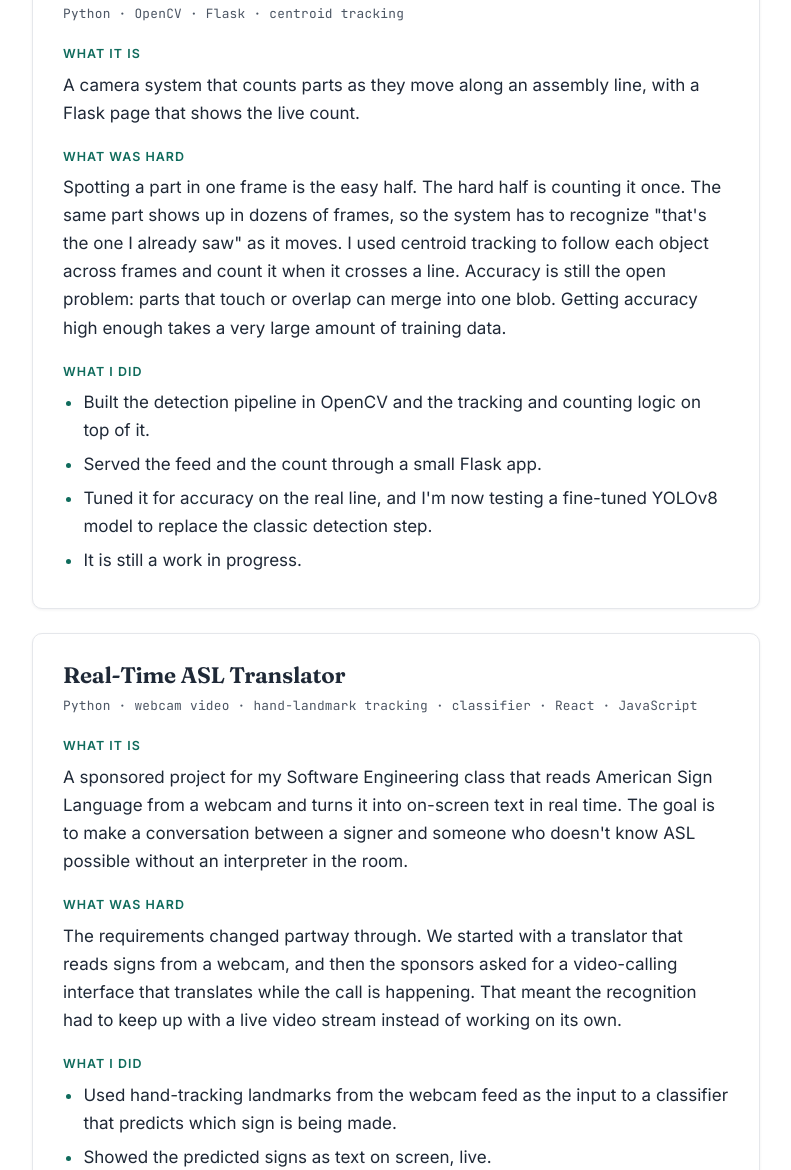
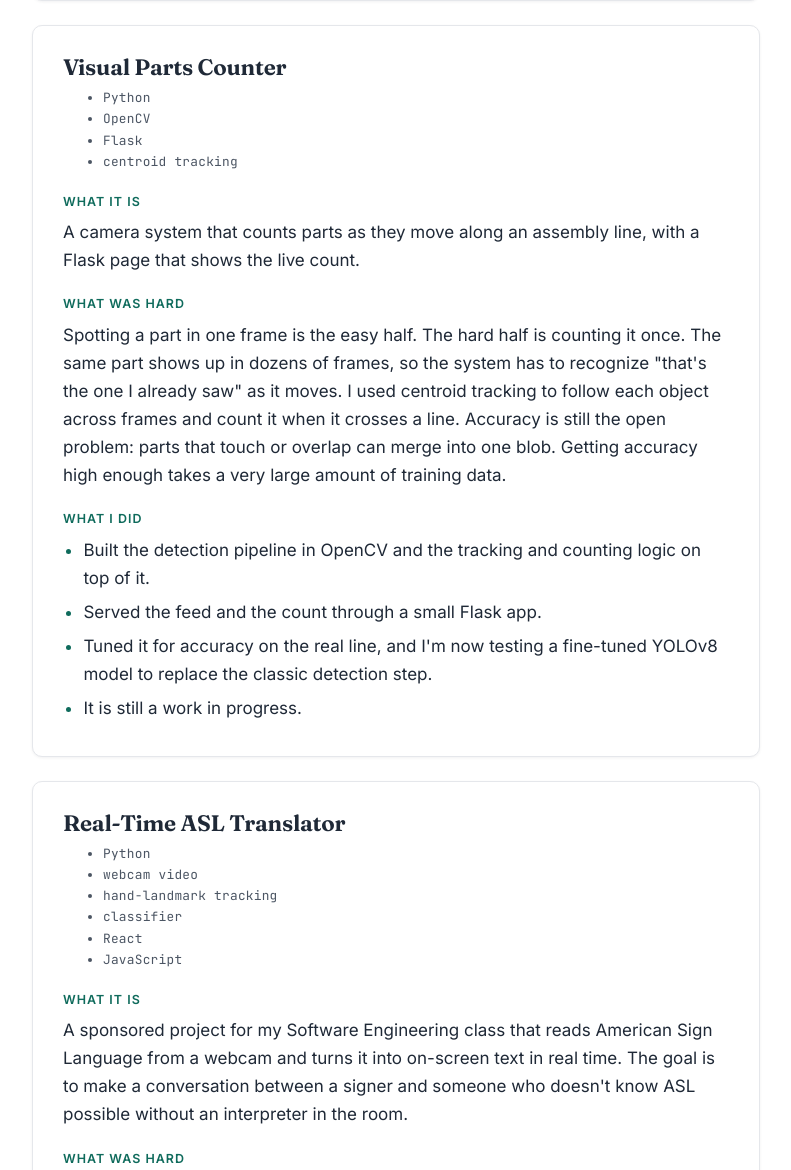
Before and after one commit to Meghp28/Meghp28.github.io, a plain HTML site: page index.html in a window 1280 px wide. Shown: the part 1591-2761 px from the top of the page, without its empty margins (440-1231 px from the left). Drawn offline with Linux system fonts and the light colour scheme.

Commit message:
Update index.html

```diff
--- a/index.html
+++ b/index.html
@@ -72,7 +72,13 @@
         <article class="project">
           <header class="project-head">
             <h3>Multi-Site Inventory System</h3>
-            <p class="stack">Python · Streamlit · PostgreSQL (Supabase) · psycopg2 · Git</p>
+            <ul class="stack" aria-label="Tools used">
+              <li>Python</li>
+              <li>Streamlit</li>
+              <li>PostgreSQL (Supabase)</li>
+              <li>psycopg2</li>
+              <li>Git</li>
+            </ul>
           </header>
           <div class="project-body">
             <div class="block">
@@ -114,7 +120,12 @@
         <article class="project">
           <header class="project-head">
             <h3>Visual Parts Counter</h3>
-            <p class="stack">Python · OpenCV · Flask · centroid tracking</p>
+            <ul class="stack" aria-label="Tools used">
+              <li>Python</li>
+              <li>OpenCV</li>
+              <li>Flask</li>
+              <li>centroid tracking</li>
+            </ul>
           </header>
           <div class="project-body">
             <div class="block">
@@ -153,7 +164,14 @@
         <article class="project">
           <header class="project-head">
             <h3>Real-Time ASL Translator</h3>
-            <p class="stack">Python · webcam video · hand-landmark tracking · classifier · React · JavaScript</p>
+            <ul class="stack" aria-label="Tools used">
+              <li>Python</li>
+              <li>webcam video</li>
+              <li>hand-landmark tracking</li>
+              <li>classifier</li>
+              <li>React</li>
+              <li>JavaScript</li>
+            </ul>
             <!-- EDIT: replace the stack line with the actual libraries you used (for example MediaPipe, OpenCV, scikit-learn, TensorFlow, WebRTC). -->
           </header>
           <div class="project-body">
```
